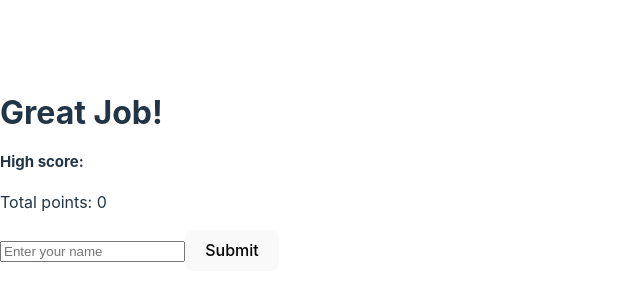
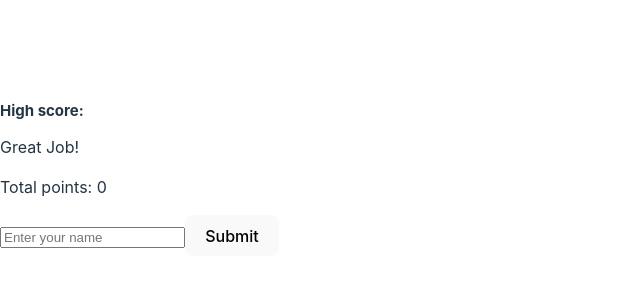
Before and after one commit to Kiomars93/DigiQuiz, a React (Vite) app in the folder frontend/DigiQuiz.UI/: page /scoreboard in a window 1280 px wide. Shown: the part 228-528 px from the top of the page, without its empty margins (0-640 px from the left). Built offline with nearby package versions, Linux system fonts and the light colour scheme.

Commit message:
Adding css and refact

```diff
--- a/frontend/DigiQuiz.UI/src/App.css
+++ b/frontend/DigiQuiz.UI/src/App.css
@@ -6,6 +6,7 @@
   display:flex;
   flex-direction: column;
   align-items: center;
+  margin: 0 2rem;
 
   h2 {
     font-size: 3.2rem;
@@ -20,8 +21,12 @@
   .digimon-image {
     border-radius: 5%;
     border: 1px solid;
-    width:299px;
-    height:299px;
+    width:200px;
+    height: 200px;
+    @media screen and (min-width: 520px) {
+        width:299px;
+        height:299px;
+    }
   }
 
   .answer-list {
@@ -36,13 +41,16 @@
       .answer-button {
         width:300px;
         background-color: aqua;
+        &:hover {
+          background-color: yellow;
+        }
+      }
+      .answer-button.correct {
+        background-color: green;
+        color: white
       }
       .answer-button.wrong {
         background-color: red;
-        color: white
-      }
-      .answer-button.correct {
-        background-color: green;
         color: white
       }
     }
--- a/frontend/DigiQuiz.UI/src/components/Quiz.tsx
+++ b/frontend/DigiQuiz.UI/src/components/Quiz.tsx
@@ -123,6 +123,7 @@ export default function Quiz({
   const maxPageState = (newState: number) => {
     return Math.min(newState, 10);
   };
+
   return (
     <div className='digimon'>
       <h1 className='visually-hidden'>Digimon QUIZ Game</h1>
--- a/frontend/DigiQuiz.UI/src/components/Scoreboard.tsx
+++ b/frontend/DigiQuiz.UI/src/components/Scoreboard.tsx
@@ -53,9 +53,10 @@ export default function Scoreboard({ totalPointsprops }: TotalPointProps) {
   };
 
   return (
-    <>
-      <h1>Great Job!</h1>
+    <div className='scoreboard'>
+      <h1 className='visually-hidden'>Scoreboard</h1>
       <h2>High score:</h2>
+      <span>Great Job!</span>
       <p>Total points: {totalPointsprops}</p>
       <form onSubmit={handleSubmit}>
         <input
@@ -67,6 +68,6 @@ export default function Scoreboard({ totalPointsprops }: TotalPointProps) {
         />
         <button type='submit'>Submit</button>
       </form>
-    </>
+    </div>
   );
 }
```
